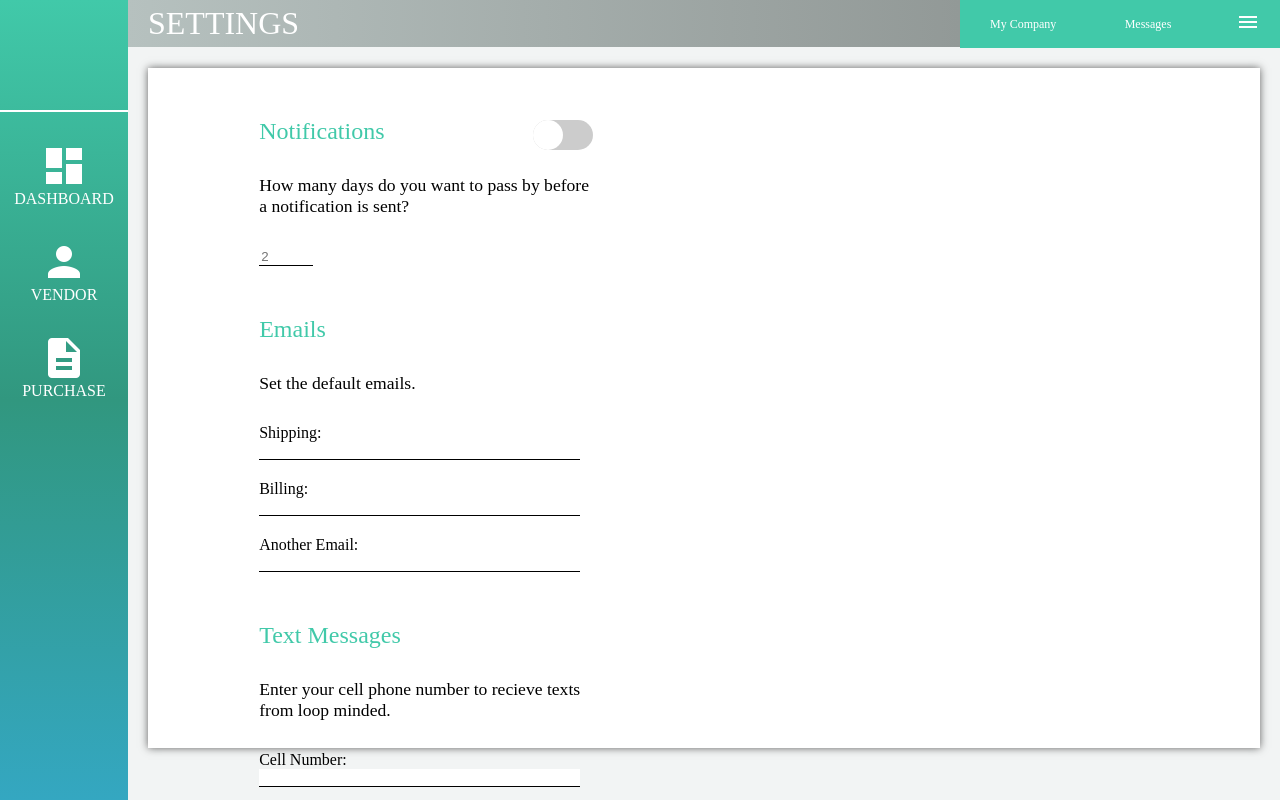
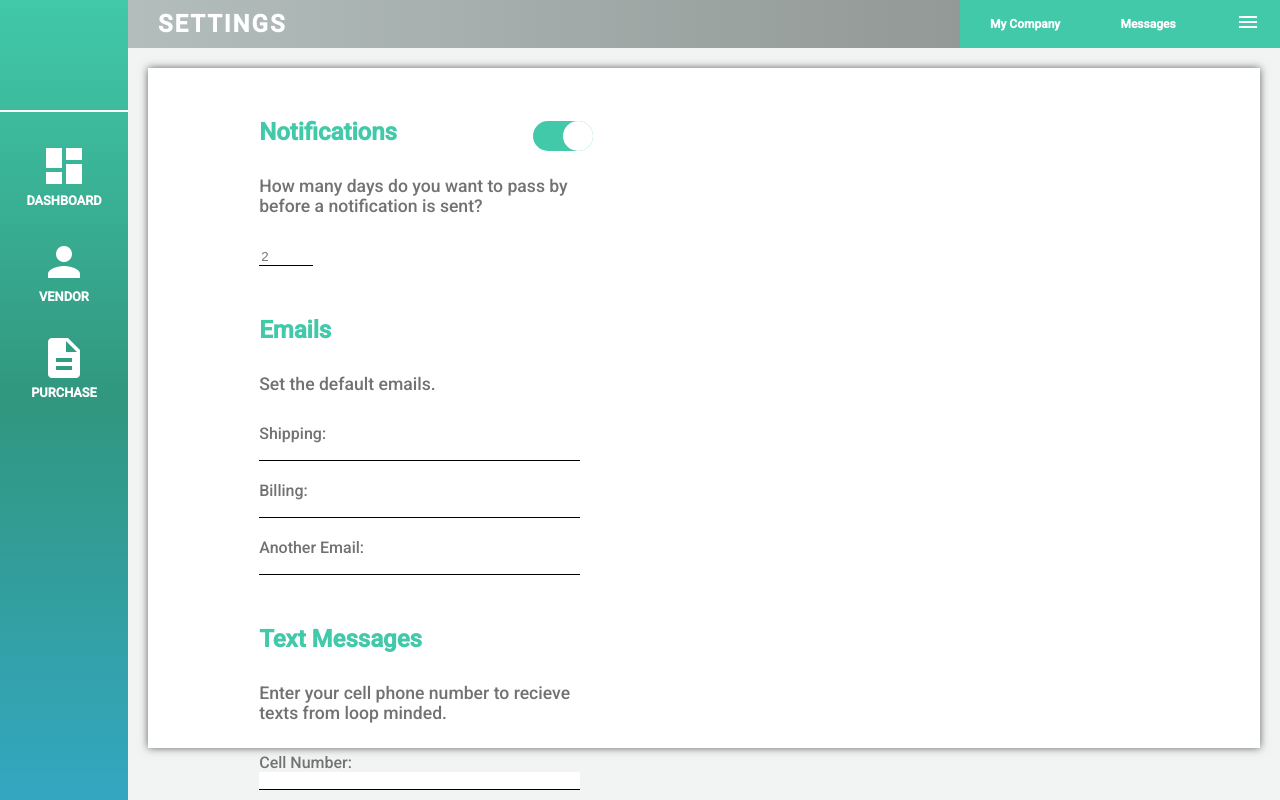
Before and after one commit to nosleepjf1/ReplicatingALayout, a plain HTML site: page index.html in a window 1280 px wide. Drawn offline with Linux system fonts and the light colour scheme.

Commit message:
Updated fonts and made final adjustments with sizes and colors

```diff
--- a/index.html
+++ b/index.html
@@ -5,6 +5,7 @@
     <title>Company Dashboard</title>
     <link rel="stylesheet" href="style.css">
     <link rel="stylesheet" href="https://fonts.googleapis.com/icon?family=Material+Icons">
+    <link href="https://fonts.googleapis.com/css?family=Roboto:500" rel="stylesheet">
 </head>
 <body>
 <div class="container">
--- a/style.css
+++ b/style.css
@@ -2,15 +2,19 @@ html, body {
     margin: 0 auto;
     box-sizing: border-box;
     background: #f2f4f4;
+    min-width: 1200px;
+    font-family: 'Roboto', sans-serif;
+    font-weight: 800;
 }
 
 
 .container{
-    min-width: 1200px;
+    min-width: 1250px;
     width: 100%;
 }
 
 .leftSideBar{
+    font-family: 'Roboto', sans-serif;
     width: 10%;
     height: 100vh;
     float: left;
@@ -32,22 +36,25 @@ html, body {
 }
 
 .iconDescription {
-    margin: 0;
+    font-size: .8em;
+    margin: 3px 0 0 0;
     text-align: center;
 }
 
 header{
+    font-family: 'Roboto', sans-serif;
     width: 65%;
     background: grey;
     float: left;
     background: #b0c3be; /* For browsers that do not support gradients */
-    background: -webkit-linear-gradient(left, #b6c1bf, #929997); /* For Safari 5.1 to 6.0 */
-    background: -o-linear-gradient(left, #b6c1bf, #929997); /* For Opera 11.1 to 12.0 */
-    background: -moz-linear-gradient(left, #b6c1bf, #929997); /* For Firefox 3.6 to 15 */
-    background: linear-gradient(to right, #b6c1bf, #929997); /* Standard syntax */
+    background: -webkit-linear-gradient(left, #b3bebc, #929997); /* For Safari 5.1 to 6.0 */
+    background: -o-linear-gradient(left, #b3bebc, #929997); /* For Opera 11.1 to 12.0 */
+    background: -moz-linear-gradient(left, #b3bebc, #929997); /* For Firefox 3.6 to 15 */
+    background: linear-gradient(to right, #b3bebc, #929997); /* Standard syntax */
 }
 
 nav{
+    font-family: 'Roboto', sans-serif;
     width: 25%;
     background: #41C9A9;
     float: left;
@@ -58,7 +65,7 @@ nav{
     font-size: .75em;
     display: inline-block;
     width: calc(30% - 20px);
-    margin: 17px 10px 16px 30px;
+    margin: 17px 10px 17px 30px;
 }
 
 #menuIcon {
@@ -80,6 +87,8 @@ main {
     box-shadow: #626262 0px 0px 8px;
     background: white;
     float: right;
+    font-weight: 100;
+    color: #727272;
 }
 
 section {
@@ -93,19 +102,23 @@ section {
 }
 
 #settings {
-    font-size: 2em;
-    margin: 5px 0 5px 20px;
+    font-size: 1.5em;
+    margin: 10px 0 10px 30px;
+    letter-spacing: 2px;
 }
 
 .title {
     color: #41C9A9;
     font-size: 1.5em;
     margin-bottom: 30px;
+    font-weight: 800;
 }
 
 .mainText {
     margin-bottom: 30px;
     font-size: 1.1em;
+    font-weight: 100;
+    color: #727272;
 }
 
 #notifications {
@@ -156,7 +169,7 @@ section {
     left: 0;
     right: 0;
     bottom: 0;
-    background-color: #ccc;
+    background-color: #41C9A9;
     -webkit-transition: .4s;
     transition: .4s;
 }
@@ -166,7 +179,7 @@ section {
     content: "";
     height: 30px;
     width: 30px;
-    left: 0px;
+    left: 30px;
     bottom: 0px;
     background-color: white;
     -webkit-transition: .4s;
@@ -174,7 +187,7 @@ section {
 }
 
 input:checked + .slider {
-    background-color: #41C9A9;
+    background-color: lightgrey;
 }
 
 input:focus + .slider {
@@ -182,9 +195,9 @@ input:focus + .slider {
 }
 
 input:checked + .slider:before {
-    -webkit-transform: translateX(30px);
-    -ms-transform: translateX(30px);
-    transform: translateX(30px);
+    -webkit-transform: translateX(-30px);
+    -ms-transform: translateX(-30px);
+    transform: translateX(-30px);
 }
 
 /* Rounded sliders */
@@ -199,14 +212,13 @@ input:checked + .slider:before {
 
 #slideBlock {
     display: none;
-    position: absolute;
+    position: fixed;
     top: 46px;
     left: 100%;
     height: calc(100vh - 48px);
     width: calc(25% - 2px);
     background: #81a9A9;
     border: #dcdede 1px solid;
-
 }
 
 #newConversation {
@@ -222,6 +234,7 @@ input:checked + .slider:before {
 #conversationText {
     display: inline-block;
     margin-top: 15px;
+    font-weight: 100;
 }
 
 #arrowSlider {
@@ -278,6 +291,7 @@ input:checked + .slider:before {
     font-size: .9em;
     display: inline-block;
     margin: 10px 20px 10px 0;
+    font-weight: 100;
 }
 
 #inputBoxSlider {
```
